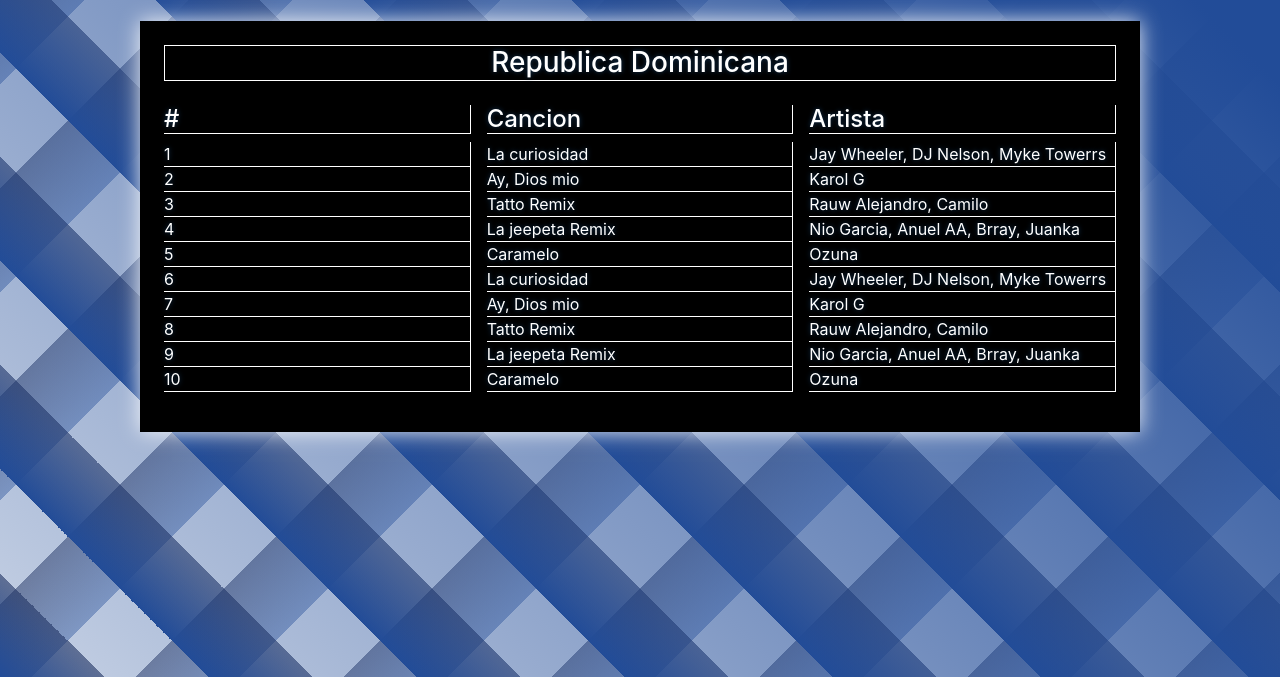
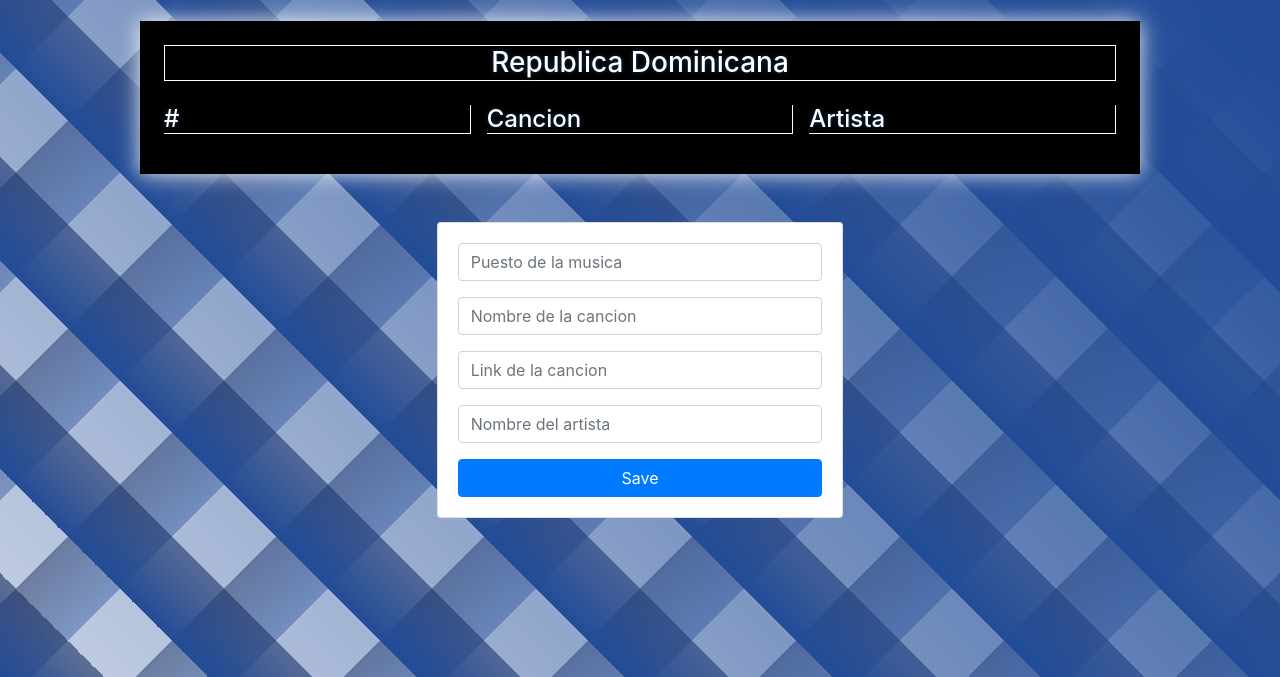
Before and after one commit to Jeffreiht/css-flex, a plain HTML site: page index.html in a window 1280 px wide. Shown: the part 123-800 px from the top of the page. Drawn offline with nearby package versions, Linux system fonts and the light colour scheme.

Commit message:
Se le agrego un formulario

```diff
--- /dev/null
+++ b/app.js
@@ -0,0 +1,70 @@
+document.getElementById('form-music').addEventListener('submit', saveMusic);
+
+function saveMusic(e) {
+    let puesto = document.getElementById('puesto').value;
+    let cancion = document.getElementById('cancion').value;
+    let linkMusica = document.getElementById('link').value;
+    let artista = document.getElementById('artista').value;
+
+    const masPegadas = {
+        puesto,
+        cancion,
+        linkMusica,
+        artista
+    };
+
+    if (localStorage.getItem('musicas') === null) {
+        let musicas = [];
+        musicas.push(masPegadas);
+        localStorage.setItem('musicas', JSON.stringify(musicas));
+    } else {
+        let musicas = JSON.parse(localStorage.getItem('musicas'));
+        musicas.push(masPegadas);
+        localStorage.setItem('musicas', JSON.stringify(musicas));
+    }
+
+    getMusics();
+    e.preventDefault();
+}
+
+function getMusics() {
+    let musicas = JSON.parse(localStorage.getItem('musicas'));
+    let numerosView = document.getElementById('numeros');
+    let cancionesView = document.getElementById('canciones');
+    let artistasView = document.getElementById('artistas');
+
+    numerosView.innerHTML = "";
+    cancionesView.innerHTML = "";
+    artistasView.innerHTML = "";
+
+    for (let i = 0; i<musicas.length; i++) {
+        let puesto = musicas[i].puesto;
+        let cancion = musicas[i].cancion;
+        let artista = musicas[i].artista;
+        let linkMusic = musicas[i].linkMusica;
+
+        numerosView.innerHTML += `
+            <li>${puesto}</li>
+        `;
+        cancionesView.innerHTML += `
+            <li><a href="${linkMusic}" target="_blank">${cancion}</a></li>
+        `;
+        artistasView.innerHTML += `
+            <li>${artista} <a class="btn btn-danger" onclick="deleteMusic('${cancion}')">Borrar</a></li>
+        `;
+    }
+}
+
+function deleteMusic(cancion) {
+    let musicas = JSON.parse(localStorage.getItem('musicas'));
+
+    for (let i = 0; i< musicas.length; i++) {
+        if (musicas[i].cancion == cancion) {
+            musicas.splice(i,1);
+        }
+    }
+    localStorage.setItem('musicas',JSON.stringify(musicas));
+    getMusics();
+}
+
+getMusics();
--- a/index.html
+++ b/index.html
@@ -1,18 +1,22 @@
 <!DOCTYPE html>
 <html lang="en">
+
 <head>
     <meta charset="UTF-8">
     <meta name="viewport" content="width=device-width, initial-scale=1.0">
     <title>Document</title>
     <!--  BOOTSTRAP 4.5  -->
-    <link rel="stylesheet" href="https://stackpath.bootstrapcdn.com/bootstrap/4.5.0/css/bootstrap.min.css" integrity="sha384-9aIt2nRpC12Uk9gS9baDl411NQApFmC26EwAOH8WgZl5MYYxFfc+NcPb1dKGj7Sk" crossorigin="anonymous">
+    <link rel="stylesheet" href="https://stackpath.bootstrapcdn.com/bootstrap/4.5.0/css/bootstrap.min.css"
+        integrity="sha384-9aIt2nRpC12Uk9gS9baDl411NQApFmC26EwAOH8WgZl5MYYxFfc+NcPb1dKGj7Sk" crossorigin="anonymous">
     <link rel="stylesheet" href="main.css">
 </head>
+
 <body>
     <!--  NAVIGATION  -->
     <nav class="navbar navbar-expand-lg navbar-dark bg-primary">
         <a class="navbar-brand" href="#">Navbar</a>
-        <button class="navbar-toggler" type="button" data-toggle="collapse" data-target="#navbarNavAltMarkup" aria-controls="navbarNavAltMarkup" aria-expanded="false" aria-label="Toggle navigation">
+        <button class="navbar-toggler" type="button" data-toggle="collapse" data-target="#navbarNavAltMarkup"
+            aria-controls="navbarNavAltMarkup" aria-expanded="false" aria-label="Toggle navigation">
             <span class="navbar-toggler-icon"></span>
         </button>
         <div class="collapse navbar-collapse" id="navbarNavAltMarkup">
@@ -29,55 +33,60 @@
         <h1>canciones mas pegadas mundialmente</h1>
     </header>
     <!--  BODY  -->
-    <div class="container">
+    <div class="container" id="primario">
         <main class="content-wraper">
             <h3>Republica Dominicana</h3>
             <div>
+                <!--PUESTO DE LA MUSICA-->
                 <h4>#</h4>
-                <ul class="lista">
-                    <li>1</li>
-                    <li>2</li>
-                    <li>3</li>
-                    <li>4</li>
-                    <li>5</li>
-                    <li>6</li>
-                    <li>7</li>
-                    <li>8</li>
-                    <li>9</li>
-                    <li>10</li>
+                <ul class="lista" id="numeros">
+
                 </ul>
             </div>
             <div>
+                <!--NOMBRE DE LA MUSICA-->
                 <h4>Cancion</h4>
-                <ul class="lista">
-                    <li><a href="https://www.youtube.com/watch?v=Q_gIYp078so" target="_blank">La curiosidad</a></li>
-                    <li><a href="https://www.youtube.com/watch?v=Ou2c2aj5Fcw" target="_blank">Ay, Dios mio</a></li>
-                    <li><a href="https://www.youtube.com/watch?v=wJT-YKmlWJc" target="_blank">Tatto Remix</a></li>
-                    <li><a href="https://www.youtube.com/watch?v=yErttA9tEro" target="_blank">La jeepeta Remix</a></li>
-                    <li><a href="https://www.youtube.com/watch?v=KilybZma5vY" target="_blank">Caramelo</a></li>
-                    <li><a href="https://www.youtube.com/watch?v=Q_gIYp078so" target="_blank">La curiosidad</a></li>
-                    <li><a href="https://www.youtube.com/watch?v=Ou2c2aj5Fcw" target="_blank">Ay, Dios mio</a></li>
-                    <li><a href="https://www.youtube.com/watch?v=wJT-YKmlWJc" target="_blank">Tatto Remix</a></li>
-                    <li><a href="https://www.youtube.com/watch?v=yErttA9tEro" target="_blank">La jeepeta Remix</a></li>
-                    <li><a href="https://www.youtube.com/watch?v=KilybZma5vY" target="_blank">Caramelo</a></li>
+                <ul class="lista" id="canciones">
+
                 </ul>
             </div>
             <div>
+                <!--NOMBRE DEL ARTISTA-->
                 <h4>Artista</h4>
-                <ul class="lista">
-                    <li>Jay Wheeler, DJ Nelson, Myke Towerrs</li>
-                    <li>Karol G</li>
-                    <li>Rauw Alejandro, Camilo</li>
-                    <li>Nio Garcia, Anuel AA, Brray, Juanka</li>
-                    <li>Ozuna</li>
-                    <li>Jay Wheeler, DJ Nelson, Myke Towerrs</li>
-                    <li>Karol G</li>
-                    <li>Rauw Alejandro, Camilo</li>
-                    <li>Nio Garcia, Anuel AA, Brray, Juanka</li>
-                    <li>Ozuna</li>
+                <ul class="lista" id="artistas">
+
                 </ul>
             </div>
         </main>
     </div>
+    <div class="container"></div>
+    <div class="row my-5">
+        <div class="col-md-4 offset-md-4">
+            <div class="card card-body">
+                <!--FORM FOR ADD MUSIC-->
+                <form id="form-music">
+                    <div class="form-group">
+                        <input type="number" id="puesto" placeholder="Puesto de la musica" class="form-control"
+                            required>
+                    </div>
+                    <div class="form-group">
+                        <input type="text" id="cancion" placeholder="Nombre de la cancion" class="form-control"
+                            required>
+                    </div>
+                    <div class="form-group">
+                        <input type="text" id="link" placeholder="Link de la cancion" class="form-control" required>
+                    </div>
+                    <div class="form-group">
+                        <input type="text" id="artista" placeholder="Nombre del artista" class="form-control" required>
+                    </div>
+                    <button type="submit" class="btn btn-primary btn-block">Save</button>
+                </form>
+            </div>
+        </div>
+    </div>
+
+    </div>
+    <script src="./app.js"></script>
 </body>
+
 </html>
--- a/main.css
+++ b/main.css
@@ -20,7 +20,7 @@ body{
     text-transform: uppercase;
 }
 
-.container{
+#primario{
     max-width: 1000px;
     margin-left: auto;
     margin-right: auto;
@@ -60,3 +60,7 @@ body{
     color: #000000;
     transition: 1s ease;
 }
+.btn.btn-danger{
+    margin: 0;
+    padding: 0;
+}
```
Lines whose indentation alone changed are shown as unchanged.
